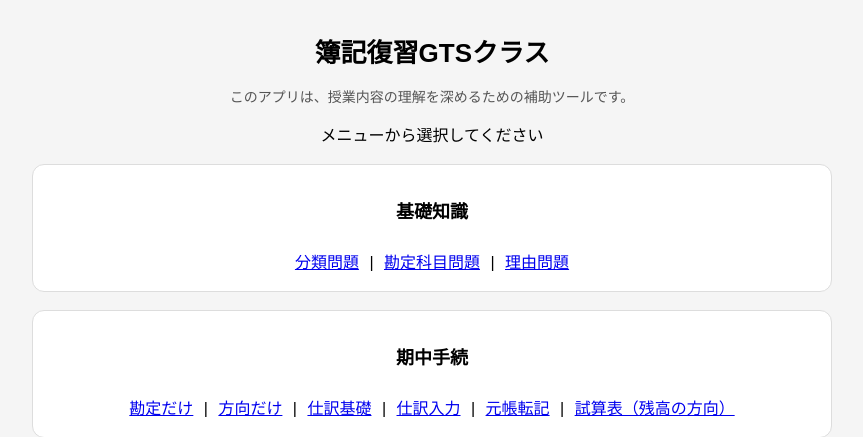
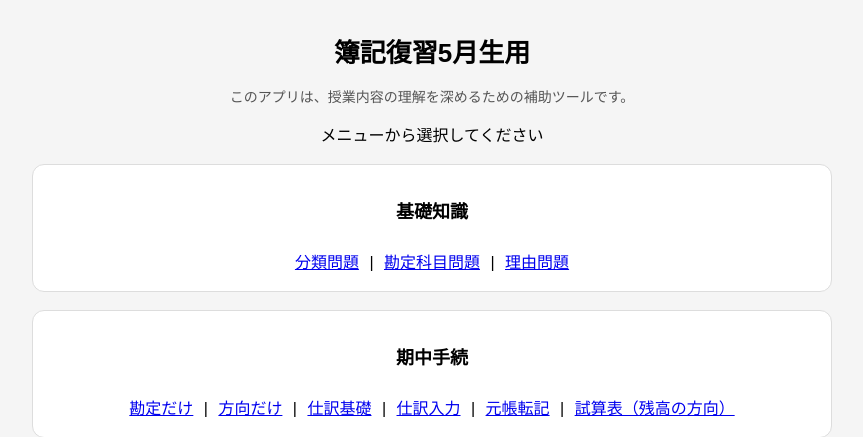
Before and after one commit to torajonosuke/bokiapp, a Flask app: page / in a window 1280 px wide. Shown: the top 437 px of the page, without its empty margins (208-1071 px from the left). Run offline with Flask 3, Linux system fonts and the light colour scheme; parts of the project's set-up code (start-up, migrations or seed data) failed here and were passed over.

Commit message:
title  update

```diff
--- a/templates/index.html
+++ b/templates/index.html
@@ -166,7 +166,7 @@
 </head>
 <body>
 <div class="container">
-<h1 class="page-title">簿記復習GTSクラス</h1>
+<h1 class="page-title">簿記復習5月生用</h1>
 
 <p style="text-align:center; font-size:14px; color:#555; margin-top:10px;">
 このアプリは、授業内容の理解を深めるための補助ツールです。
```
